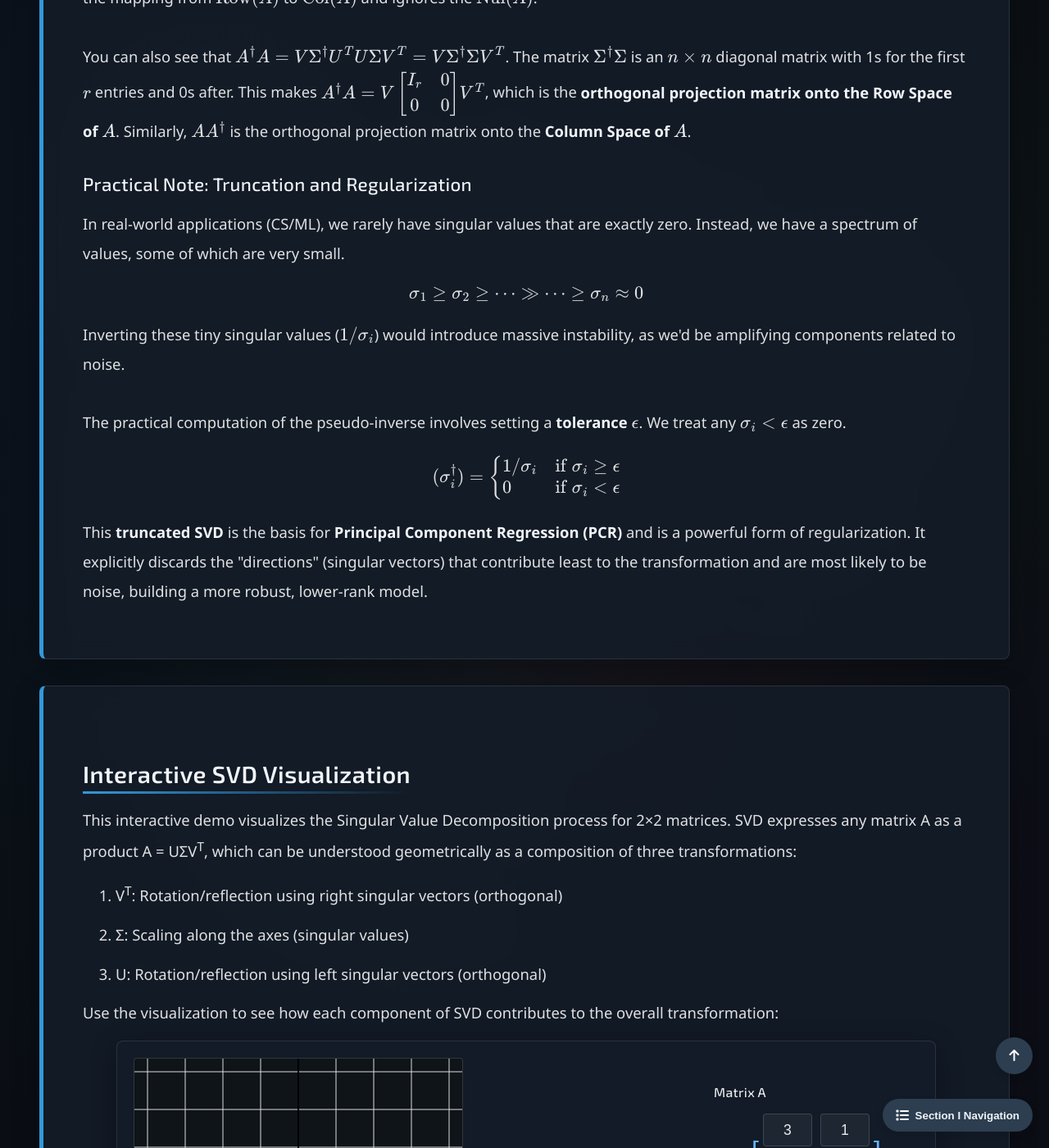
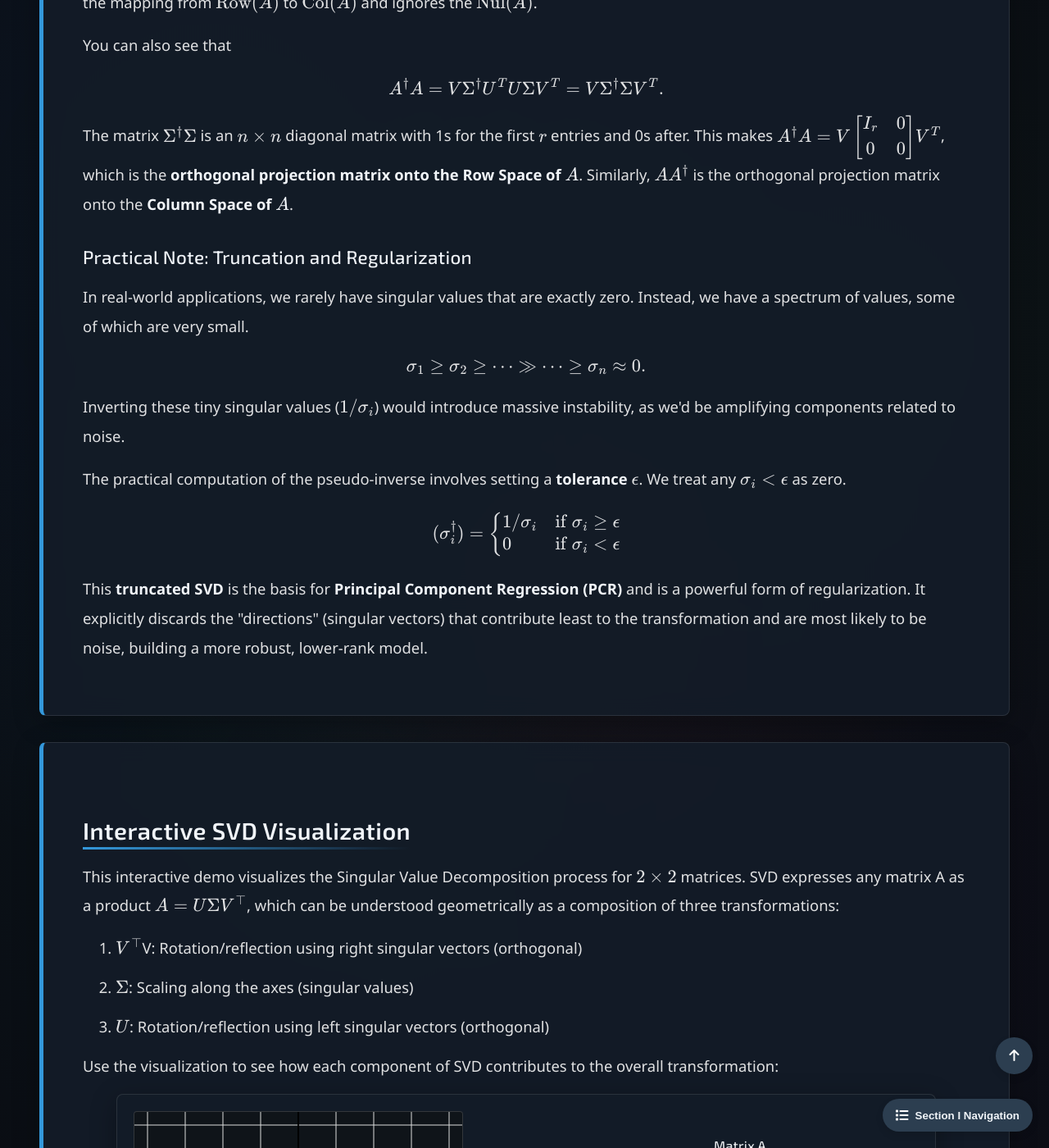
Before and after one commit to Yusukey01/yusukey01.github.io, a Jekyll site: the page built from Mathematics/Linear_algebra/symmetry.html, in a window 1280 px wide and 1400 px high, scrolled down 9787 px. Shown: the whole window at 82% size. Built offline with Jekyll 4.4.1, drawn with Linux system fonts in a browser that asks for light colours; some of the changed text lies outside the part shown.

Commit message:
revised explanations

```diff
--- a/Mathematics/Linear_algebra/symmetry.html
+++ b/Mathematics/Linear_algebra/symmetry.html
@@ -12,8 +12,7 @@ uses_python: false
         {% include learning_resource_schema.html topic_id=page.topic_id %}
 
         <div class="hero-section">
-            <h1 class="webpage-name">Symmetry
-            </h1>
+            <h1 class="webpage-name">Symmetry</h1>
         </div>
 
         {% include section_navigation.html %}
@@ -48,7 +47,8 @@ uses_python: false
                     \[
                     (X^TX)^T = X^T(X^T)^T = X^TX.
                     \]
-                <br>
+                </p>
+                <p>
                     An \(n \times n\) matrix \(A\) is said to be <strong>orthogonally diagonalizable</strong> if there exists
                     an orthogonal matrix \(P\) and a diagonal matrix \(D\) such that:
                     \[
@@ -64,11 +64,17 @@ uses_python: false
                     \end{align*}
                     \]
                     The converse is also always true. If \(A\) is symmetric, it is guaranteed to be orthogonally diagonalizable.
+                </p>
+
                 <div class="theorem">
                     <span class="theorem-title">Theorem 1:</span>
+                    <p>
                         An \(n \times n\) matrix \(A\) is orthogonally diagonalizable if and only if \(A\) is
                         a symmetric matrix.
+                    </p>
                 </div>
+
+                <p>
                     On <a href="eigenvectors.html"><strong>Eigenvalues & Eigenvectors</strong></a>, we considered the example:
                     \[
                     \begin{align*}
@@ -81,6 +87,8 @@ uses_python: false
                                     \frac{1}{3} & \frac{1}{3} & \frac{1}{3} \end{bmatrix}.
                     \end{align*}
                     \]
+                </p>
+                <p>
                     Since, \(A\) is symmetric, it must be orthogonally diagonalizable. To ensure \(P\) is orthonormal, we need
                     orthonormal eigenvectors. This can be achieved using the Gram-Schmidt algorithm on the columns of \(P\).
                     Since only \(v_1 \cdot v_2 \neq = 0\) needs adjustment,
@@ -124,7 +132,9 @@ uses_python: false
                     Q(x) = x^TAx \, \in \mathbb{R}
                     \]
                     where \(A\) is an \(n\times n\) <strong>symmetric</strong> matrix.
-                <br><br>
+                </p>
+
+                <p>
                     Let's use our symmetric matrix again:
                     \[
                     A = \begin{bmatrix} 4 & 1 & 1\\ 1 & 4 & 1 \\ 1 & 1 & 4 \\ \end{bmatrix}
@@ -133,12 +143,13 @@ uses_python: false
                     \[
                     \begin{align*}
                     Q(x) &=  x^TAx \\\\
-                    &= 4x_1^2 +4 x_2^2 + 4x_3^2 + 2x_1x_2 + 2x_2x_3 + 2x_3x_1
+                        &= 4x_1^2 +4 x_2^2 + 4x_3^2 + 2x_1x_2 + 2x_2x_3 + 2x_3x_1.
                     \end{align*}
                     \]
-                <br>
                     We can transform this quadratic form into one with no cross-product terms.
-                <br>
+                </p>
+
+                <p>
                     Let \(x = Py\) be a change of variable where \(P\) is an invertible matrix and \(y\) is a
                     new variable in \(\mathbb{R}^n\). Since \(A\) is symmetric, by Theorem 1, \(A\) is
                     orthogonally diagonalizable. Thus
@@ -152,7 +163,8 @@ uses_python: false
                     \end{align*}
                     \]
                     where \(y = P^{-1}x = P^Tx\).
-                <br>
+                </p>
+                <p>
                     Since \(P^T A P = D\), where \(D\) is a diagonal matrix, we get:
                     \[
                     \begin{align*}
@@ -169,8 +181,10 @@ uses_python: false
                     <br>
                     Thus, the eigenvalues of \(A\) are directly connected to its quadratic form. First,
                     we define the classification of quadratic forms.
-                <br><br>
+                </p>
+                <p>
                     A quadratic form \(Q(x)\) is classified as:
+                </p>
                 <ol class="centered-list" style="padding-left: 40px;">
                     <li><strong>Positive definite</strong>:<br>
                         \(\qquad \qquad A \succ 0\) if \(\, \forall x \neq 0, \, Q(x) > 0\). </li>
@@ -183,26 +197,34 @@ uses_python: false
                     <li><strong>Indefinite</strong>: <br>
                         \(\qquad \qquad\) otherwise. </li>
                 </ol>
+
                 <div class="theorem">
                     <span class="theorem-title">Theorem 2:</span>
+                    <p>
                         Let \(A\) be an \(n \times n\) symmetric matrix. Then a quadratic form \(x^TAx\) is
-                    <br>
+                    </p>
                     <ol style="padding-left: 40px;">
                         <li>positive definite iff the eigenvalues of \(A\) are all positive. </li>
                         <li>negative definite iff  the eigenvalues of \(A\) are all negative.</li>
                     </ol>
                 </div>
+
+                <p>
                     As mentined above, an orthogonal change of variable \(x= Py\) transforms \(x^TAx\) into
                     \[
                     Q(x) = y^T D y = \lambda_1 y_1^2 + \cdots + \lambda_n y_n^2.
                     \]
                     where \(\lambda_1, \ldots, \lambda_n\) are the eigenvalues of \(A\).
-                <br>
+                </p>
+
+                <p>
                     There is a one-to-one correspondence between all \(x \neq 0\) and \(y \neq 0\) because \(P\) is an
                     invertible matrix. So, \(Q(x)\) is determined by the signs of eigenvalues(or <strong>spectrum</strong>) of \(A\).
                     The columns of \(P\) are called the <strong>principal axes</strong> of the quadratic form \(x^TAx\).
-                <br><br>
-                Note: To check whether a matrix \(A\) is positive definite, it is effective to verify the existence of a
+                </p>
+                <p>
+                    Note:<br>
+                    To check whether a matrix \(A\) is positive definite, it is effective to verify the existence of a
                     <a href="../Probability/mvn.html"><strong>Cholesky factorization</strong></a> \(A = R^TR\) where \(R\)
                     is an upper triangular matrix with positive diagonal entries. This factorization is a modified version of
                     the <strong>LU factorization</strong>.
@@ -330,58 +352,91 @@ uses_python: false
             <section id="pinv_svd" class="section-content">
                 <h2>Pseudo-inverse via SVD</h2>
                 <p>
-                The <strong>Moore-Penrose Pseudo-inverse (\(A^\dagger\))</strong> is most stably defined and computed using the Singular Value Decomposition (SVD).
-                <br><br>
-                Given the SVD of \(A = U\Sigma V^T\), where \(U\) is \(m \times m\), \(\Sigma\) is \(m \times n\), and \(V\) is \(n \times n\), the pseudo-inverse is:
+                    The <strong>Moore-Penrose Pseudo-inverse (\(A^\dagger\))</strong> is most stably defined and computed
+                    using the Singular Value Decomposition (SVD).
+                </p>
+
+                <p>
+                    Given the SVD of \(A = U\Sigma V^T\), where \(U\) is \(m \times m\), \(\Sigma\) is \(m \times n\), and
+                    \(V\) is \(n \times n\), the pseudo-inverse is:
                     \[
                     A^\dagger = V\Sigma^\dagger U^T
                     \]
                     Here, \(\Sigma^\dagger\) is an \(n \times m\) matrix formed by:
+                </p>
+
                 <ol style="padding-left: 40px;">
                     <li>Transposing \(\Sigma\) to get \(\Sigma^T\) (which is \(n \times m\)).</li>
                     <li>Inverting every <strong>nonzero</strong> singular value \(\sigma_i\) on the diagonal to get \(1/\sigma_i\).</li>
-                </ol>
-                <br>
-                If \(\Sigma\) has diagonal entries \(\sigma_1, \dots, \sigma_r > 0\), then \(\Sigma^\dagger\) will have diagonal entries \(1/\sigma_1, \dots, 1/\sigma_r\). All other entries are zero.
+                </ol><br>
+
+                <p>
+                    If \(\Sigma\) has diagonal entries \(\sigma_1, \dots, \sigma_r > 0\), then \(\Sigma^\dagger\) will have
+                    diagonal entries \(1/\sigma_1, \dots, 1/\sigma_r\). All other entries are zero.
                 </p>
 
                 <h3>SVD, Pseudo-inverse, and Fundamental Subspaces</h3>
+
                 <p>
-                This definition has a beautiful geometric interpretation. Recall that \(\hat{x} = A^\dagger b\) is the minimum-norm least-squares solution.
+                    This definition has a beautiful geometric interpretation. Recall that \(\hat{x} = A^\dagger b\) is the
+                    minimum-norm least-squares solution.
                 </p>
+
                 <ul style="padding-left: 40px;">
                     <li>A least-squares solution \(\hat{x}\) must map to the projection of \(b\) onto \(\text{Col}(A)\).</li>
-                    <li>The minimum-norm requirement forces the solution \(\hat{x}\) to lie <em>entirely</em> within the <strong>Row Space</strong> of \(A\), i.e., \(\hat{x} \in \text{Row}(A)\). (Any component in \(\text{Nul}(A)\) would be orthogonal to \(\text{Row}(A)\), adding to the norm of \(\hat{x}\) without changing the result \(A\hat{x}\).)</li>
-                </ul>
+                    <li>The minimum-norm requirement forces the solution \(\hat{x}\) to lie <em>entirely</em> within the <strong>Row Space</strong> of
+                        \(A\), i.e., \(\hat{x} \in \text{Row}(A)\). (Any component in \(\text{Nul}(A)\) would be orthogonal to \(\text{Row}(A)\), adding
+                        to the norm of \(\hat{x}\) without changing the result \(A\hat{x}\).)</li>
+                </ul><br>
+
                 <p>
-                The SVD beautifully handles this. It decomposes \(A\) into its fundamental subspaces. The pseudo-inverse essentially "inverts" the mapping from \(\text{Row}(A)\) to \(\text{Col}(A)\) and ignores the \(\text{Nul}(A)\).
-                <br><br>
-                You can also see that \(A^\dagger A = V\Sigma^\dagger U^T U\Sigma V^T = V\Sigma^\dagger\Sigma V^T\). The matrix \(\Sigma^\dagger\Sigma\) is an \(n \times n\) diagonal matrix with 1s for the first \(r\) entries and 0s after. This makes \(A^\dagger A = V \begin{bmatrix} I_r & 0 \\ 0 & 0 \end{bmatrix} V^T\), which is the <strong>orthogonal projection matrix onto the Row Space of \(A\)</strong>. Similarly, \(A A^\dagger\) is the orthogonal projection matrix onto the <strong>Column Space of \(A\)</strong>.
+                    The SVD beautifully handles this. It decomposes \(A\) into its fundamental subspaces. The pseudo-inverse essentially "inverts" the
+                    mapping from \(\text{Row}(A)\) to \(\text{Col}(A)\) and ignores the \(\text{Nul}(A)\).
+                </p>
+
+                <p>
+                    You can also see that
+                    \[
+                    A^\dagger A = V\Sigma^\dagger U^T U\Sigma V^T = V\Sigma^\dagger\Sigma V^T.
+                    \]
+                    The matrix \(\Sigma^\dagger\Sigma\) is an \(n \times n\) diagonal matrix with 1s for the first \(r\) entries and 0s after.
+                    This makes \(A^\dagger A = V \begin{bmatrix} I_r & 0 \\ 0 & 0 \end{bmatrix} V^T\), which is the <strong>orthogonal projection matrix onto the Row Space of \(A\)</strong>.
+                    Similarly, \(A A^\dagger\) is the orthogonal projection matrix onto the <strong>Column Space of \(A\)</strong>.
                 </p>
 
                 <h3>Practical Note: Truncation and Regularization</h3>
+
                 <p>
-                In real-world applications (CS/ML), we rarely have singular values that are exactly zero. Instead, we have a spectrum of values, some of which are very small.
-                \[ \sigma_1 \geq \sigma_2 \geq \dots \gg \dots \geq \sigma_n \approx 0 \]
-                Inverting these tiny singular values (\(1/\sigma_i\)) would introduce massive instability, as we'd be amplifying components related to noise.
-                <br><br>
-                The practical computation of the pseudo-inverse involves setting a <strong>tolerance</strong> \(\epsilon\). We treat any \(\sigma_i < \epsilon\) as zero.
+                    In real-world applications, we rarely have singular values that are exactly zero. Instead, we have a spectrum of values,
+                    some of which are very small.
+                    \[
+                     \sigma_1 \geq \sigma_2 \geq \dots \gg \dots \geq \sigma_n \approx 0.
+                     \]
+                    Inverting these tiny singular values (\(1/\sigma_i\)) would introduce massive instability, as we'd be amplifying components
+                    related to noise.
+                </p>
+                <p>
+                    The practical computation of the pseudo-inverse involves setting a <strong>tolerance</strong> \(\epsilon\). We treat any
+                    \(\sigma_i < \epsilon\) as zero.
                     \[
                     (\sigma_i^\dagger) = \begin{cases} 1/\sigma_i & \text{if } \sigma_i \geq \epsilon \\ 0 & \text{if } \sigma_i < \epsilon \end{cases}
                     \]
-                This <strong>truncated SVD</strong> is the basis for <strong>Principal Component Regression (PCR)</strong> and is a powerful form of regularization. It explicitly discards the "directions" (singular vectors) that contribute least to the transformation and are most likely to be noise, building a more robust, lower-rank model.
+                    This <strong>truncated SVD</strong> is the basis for <strong>Principal Component Regression (PCR)</strong> and is a powerful form of
+                    regularization. It explicitly discards the "directions" (singular vectors) that contribute least to the transformation and are most
+                    likely to be noise, building a more robust, lower-rank model.
                 </p>
             </section>
 
             <section id="svd-demo" class="section-content">
                 <h2>Interactive SVD Visualization</h2>
                 <p>
-                This interactive demo visualizes the Singular Value Decomposition process for 2×2 matrices. SVD expresses any matrix A as a product A = UΣV<sup>T</sup>, which can be understood geometrically as a composition of three transformations:
+                    This interactive demo visualizes the Singular Value Decomposition process for \(2 \times 2\) matrices. SVD expresses any matrix A as a
+                    product \(A = U \Sigma V^\top \), which can be understood geometrically as a composition of three transformations:
                 </p>
                 <ol style="padding-left: 40px;">
-                    <li>V<sup>T</sup>: Rotation/reflection using right singular vectors (orthogonal)</li>
-                    <li>Σ: Scaling along the axes (singular values)</li>
-                    <li>U: Rotation/reflection using left singular vectors (orthogonal)</li>
+                    <li>\(V^\top\)V: Rotation/reflection using right singular vectors (orthogonal)</li>
+                    <li>\(\Sigma\): Scaling along the axes (singular values)</li>
+                    <li>\(U\): Rotation/reflection using left singular vectors (orthogonal)</li>
                 </ol>
                 <p>
                     Use the visualization to see how each component of SVD contributes to the overall transformation:
@@ -392,14 +447,14 @@ uses_python: false
                     <svd-demo></svd-demo>
                 </div>
 
-                <p class="mt-4">
+                <p>
                     Try different matrices to observe how SVD works with various transformations:
                 </p>
                 <ul style="padding-left: 40px;">
                     <li><strong>Identity:</strong> No transformation occurs</li>
                     <li><strong>Scaling:</strong> Only the singular values differ from 1</li>
-                    <li><strong>Rotation:</strong> U and V are identical rotation matrices</li>
-                    <li><strong>Symmetric:</strong> U = V (special case for symmetric matrices)</li>
+                    <li><strong>Rotation:</strong> \(U\) and \(V\) are identical rotation matrices</li>
+                    <li><strong>Symmetric:</strong> \(U = V\) (special case for symmetric matrices)</li>
                     <li><strong>Shear:</strong> Combination of rotation and non-uniform scaling</li>
                 </ul>
             </section>
@@ -407,29 +462,37 @@ uses_python: false
             <section id="f_sub" class="section-content">
                 <h2>SVD with Fundamental Subspaces</h2>
                 <p>
-                Consider an \(m \times n\) matrix \(A = U\Sigma V^T\).
-                <br>
+                    Consider an \(m \times n\) matrix \(A = U\Sigma V^\top\).
+                </p>
+                <p>
                     Let \(u_1, \cdots, u_m\) be the <strong>left singular vectors</strong>, \(v_1, \cdots, v_n\) be
-                the <strong>right singular vectors</strong>, \(\sigma_1, \cdots, \sigma_n\) be the singular values, and \(r\) be the rank of \(A\).
-                <br><br>
+                    the <strong>right singular vectors</strong>, \(\sigma_1, \cdots, \sigma_n\) be the singular values,
+                    and \(r\) be the rank of \(A\).
+                </p>
+                <p>
                     \(\{Av_1, \cdots, Av_r\} = \{\sigma_1u_1, \cdots, \sigma_ru_r\} \) is an orthogonal basis for \(\text{Col }A\) and then
                     \(\{u_1, \cdots, u_r\}\) is an orthonormal basis for \(\text{Col }A\). Also, \((\text{Col }A)^{\perp} =  \text{Nul }A^T \).
                     Thus, \(\{u_{r+1}, \cdots, u_m\}\) is an orthonormal basis for \(\text{Nul }A^T\).
-                <br><br>
+                </p>
+                <p>
                     Since \(\| Av_i \| = \sigma_i = 0\) iff \(i > r \,\), \(v_{r+1}, \cdots, v_n\) span a subspace of \(\text{Nul }A\)
                     of dimension \(n-r\), but we know that \(\dim \text{Nul }A = n - \text{rank } A = n -r\).
                     Therefore, \(\{v_{r+1}, \cdots, v_n\}\) is an orthonormal basis for \(\text{Nul }A\).
-                <br><br>
-                Finally, since \((\text{Nul }A)^{\perp} = \text{Col }A^T  = \text{Row }A  \), \(\{v_1, \cdots, v_r\}\) is an orthonormal basis for \(\text{Row }A\).
-                <br><br>
-                Now, we assume \(A\) is an \(n \times n\) matrix. From above facts, we derive additional invertible matrix theorems (See: <a href="determinants.html"><strong>invertible matrix</strong></a>):
+                </p>
+                <p>
+                    Finally, since \((\text{Nul }A)^{\perp} = \text{Col }A^T  = \text{Row }A  \), \(\{v_1, \cdots, v_r\}\) is an orthonormal
+                    basis for \(\text{Row }A\).
+                </p>
+                <p>
+                    Now, we assume \(A\) is an \(n \times n\) matrix. From above facts, we derive additional invertible matrix theorems
+                    (See: <a href="determinants.html"><strong>invertible matrix</strong></a>):
+                </p>
                 <ol style="padding-left: 40px;">
                     <li>\((\text{Col }A)^{\perp} = \{0\}\).</li>
                     <li>\((\text{Nul }A)^{\perp} = \mathbb{R}^n\).</li>
                     <li>\(\text{Row }A = \mathbb{R}^n\). </li>
                     <li> \(A\) has \(n\) nonzero singular values. </li>
                 </ol>
-                </p>
             </section>
         </div>
         <script src="/js/main.js"></script>
```
Lines whose indentation alone changed are shown as unchanged.
